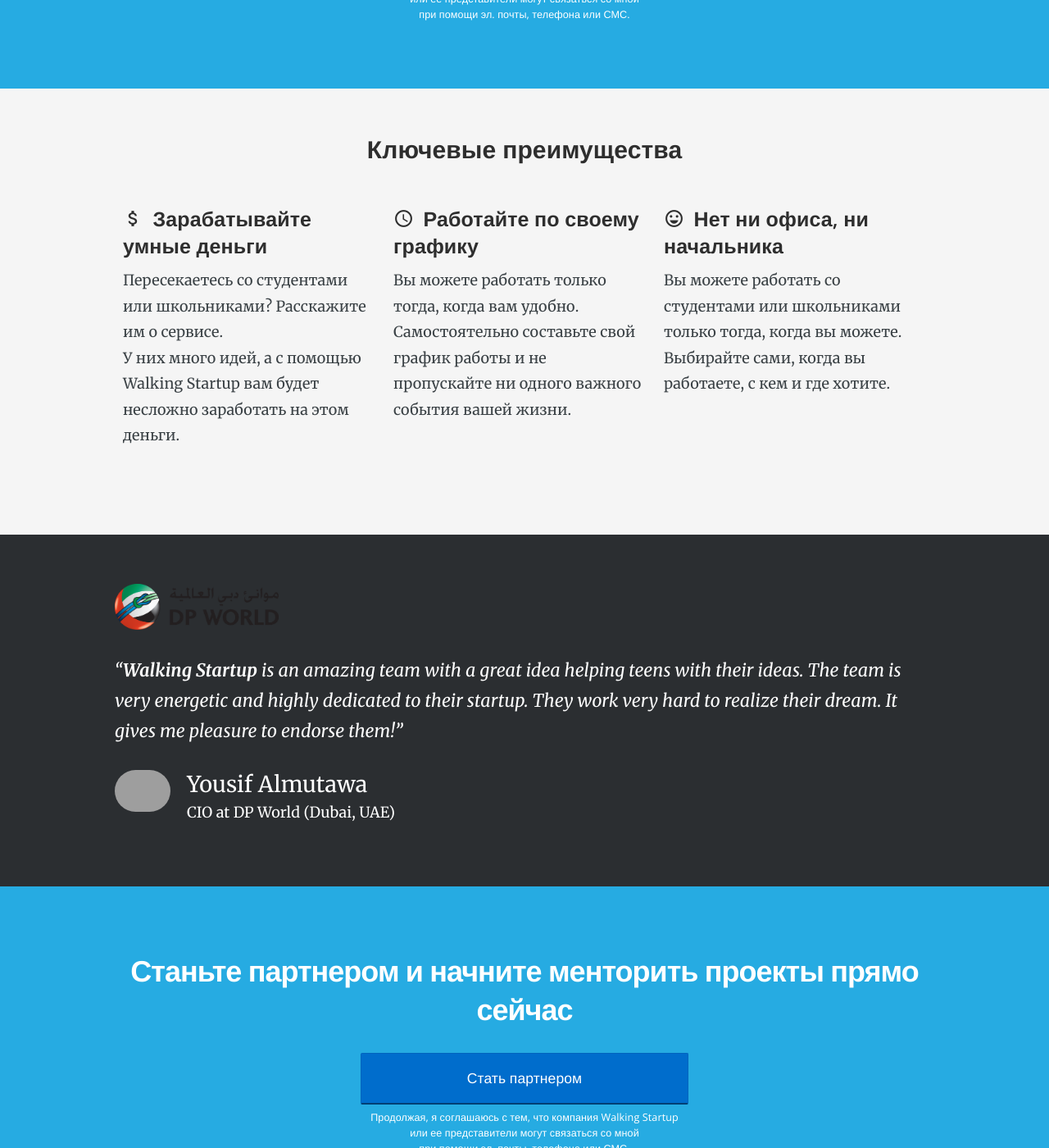
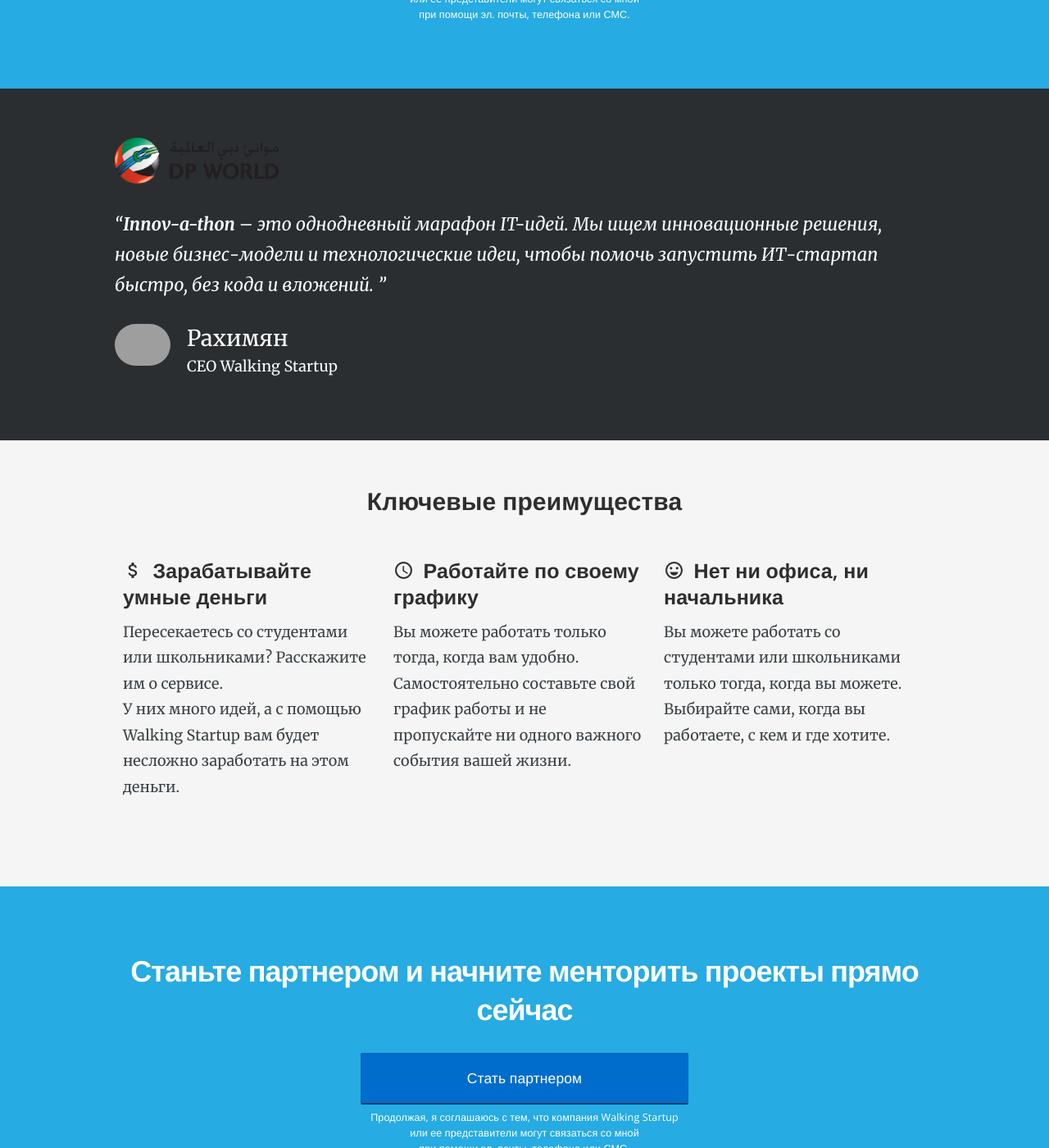
Before and after one commit to RakhimyanTim/innov-a-thon.ws.github.io, a Jekyll site: the page built from pages/index.html, in a window 1280 px wide and 1400 px high, scrolled down 448 px. Shown: the whole window at 82% size. Built offline with Jekyll 4.4.1, drawn with Linux system fonts in a browser that asks for light colours; nearby versions of some CDN libraries.

Commit message:
Update index.html

```diff
--- a/pages/index.html
+++ b/pages/index.html
@@ -17,6 +17,18 @@
 			</div>
 		</div>
 </header>
+
+<blockquote class="testimonial" style="margin: 0;">
+	<div class="container">
+		<img src="/img/investors/dpw-logo.png" style="width: 200px; margin: 0 0 20px;">
+		<p class="quote"><strong>Innov-a-thon</strong> – это однодневный марафон IT-идей. Мы ищем инновационные решения, новые бизнес-модели и технологические идеи, чтобы помочь запустить ИТ-стартап быстро, без кода и вложений.
+</p>
+		<div class="author">
+			<img src="/img/investors/yousif.jpg" width="68" height="68" srcset="/img/investors/yousif.jpg 68w, /img/investors/yousif@2x.jpg 136w">
+			<p><span>Рахимян</span><br>CEO Walking Startup</p>
+		</div>
+	</div>
+</blockquote>
 
 <section style="background: #f5f5f5">
 	<h3 style="text-align: center;">Ключевые преимущества</h3>
@@ -43,16 +55,6 @@
 <script src="/js/jquery.event.move.js" type="text/javascript"></script>
 <script src="/js/jquery.twentytwenty.js" type="text/javascript"></script>
 
-<blockquote class="testimonial" style="margin: 0;">
-	<div class="container">
-		<img src="/img/investors/dpw-logo.png" style="width: 200px; margin: 0 0 20px;">
-		<p class="quote"><strong>Walking Startup</strong> is an amazing team with a great idea helping teens with their ideas. The team is very energetic and highly dedicated to their startup. They work very hard to realize their dream. It gives me pleasure to endorse them!</p>
-		<div class="author">
-			<img src="/img/investors/yousif.jpg" width="68" height="68" srcset="/img/investors/yousif.jpg 68w, /img/investors/yousif@2x.jpg 136w">
-			<p><span>Yousif Almutawa</span><br>CIO at DP World (Dubai, UAE)</p>
-		</div>
-	</div>
-</blockquote>
 
 <section class="bright-section centered">
 	<div class="container">
```
